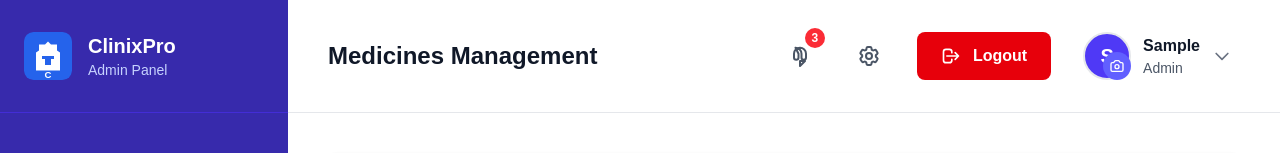
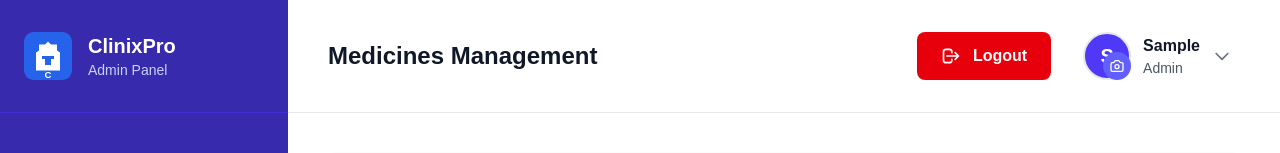
Before and after one commit to leandre000/ClinixPro, a Next.js app: page /admin/medicines in a window 1280 px wide. Shown: the top 153 px of the page. Built offline with nearby package versions, Linux system fonts and the light colour scheme; no server answers; sample sign-in values are in the browser's storage.

Commit message:
removed icons

```diff
--- a/src/components/DashboardLayout.tsx
+++ b/src/components/DashboardLayout.tsx
@@ -127,27 +127,8 @@ export default function DashboardLayout({
                 <h2 className="text-2xl font-bold text-gray-900 hidden md:block">{title}</h2>
               </div>
 
-              {/* Right section with icons and profile */}
+              {/* Right section with logout and profile */}
               <div className="flex items-center space-x-6">
-                {/* Bell icon for notifications */}
-                <button className="text-gray-600 hover:text-gray-900 focus:outline-none p-3 rounded-lg hover:bg-gray-100 transition-colors relative">
-                  <svg className="h-6 w-6" fill="none" stroke="currentColor" viewBox="0 0 24 24">
-                    <path strokeLinecap="round" strokeLinejoin="round" strokeWidth="2" d="M15 17h5l-5 5v-5zM10.5 3.75a6 6 0 0 1 6 6v3.75a2.25 2.25 0 0 0 4.5 0V9.75a6 6 0 0 0-12 0v3.75a2.25 2.25 0 0 0 4.5 0V9.75Z" />
-                  </svg>
-                  {/* Notification badge */}
-                  <span className="absolute -top-1 -right-1 bg-red-500 text-white text-xs rounded-full h-5 w-5 flex items-center justify-center font-bold">
-                    3
-                  </span>
-                </button>
-
-                {/* Gear icon for settings */}
-                <button className="text-gray-600 hover:text-gray-900 focus:outline-none p-3 rounded-lg hover:bg-gray-100 transition-colors">
-                  <svg className="h-6 w-6" fill="none" stroke="currentColor" viewBox="0 0 24 24">
-                    <path strokeLinecap="round" strokeLinejoin="round" strokeWidth="2" d="M9.594 3.94c.09-.542.56-.94 1.11-.94h2.593c.55 0 1.02.398 1.11.94l.213 1.281c.063.374.313.686.645.87.074.04.147.083.22.127.324.196.72.257 1.075.124l1.217-.456a1.125 1.125 0 0 1 1.37.49l1.296 2.247a1.125 1.125 0 0 1-.26 1.431l-1.003.827c-.293.24-.438.613-.431.992a6.759 6.759 0 0 1 0 .255c-.007.378.138.75.43.99l1.005.828c.424.35.534.954.26 1.43l-1.298 2.247a1.125 1.125 0 0 1-1.369.491l-1.217-.456c-.355-.133-.75-.072-1.076.124a6.57 6.57 0 0 1-.22.128c-.331.183-.581.495-.644.869l-.213 1.28c-.09.543-.56.941-1.11.941h-2.594c-.55 0-1.019-.398-1.11-.94l-.213-1.281c-.062-.374-.312-.686-.644-.87a6.52 6.52 0 0 1-.22-.127c-.325-.196-.72-.257-1.076-.124l-1.217.456a1.125 1.125 0 0 1-1.369-.49l-1.297-2.247a1.125 1.125 0 0 1 .26-1.431l1.004-.827c.292-.24.437-.613.43-.992a6.932 6.932 0 0 1 0-.255c.007-.378-.138-.75-.43-.99l-1.004-.828a1.125 1.125 0 0 1-.26-1.43l1.297-2.247a1.125 1.125 0 0 1 1.37-.491l1.216.456c.356.133.751.072 1.076-.124.072-.044.146-.087.22-.128.332-.183.582-.495.644-.869l.214-1.281Z" />
-                    <path strokeLinecap="round" strokeLinejoin="round" strokeWidth="2" d="M15 12a3 3 0 1 1-6 0 3 3 0 0 1 6 0Z" />
-                  </svg>
-                </button>
-
                 {/* Logout button */}
                 <button
                   onClick={handleLogout}
```
